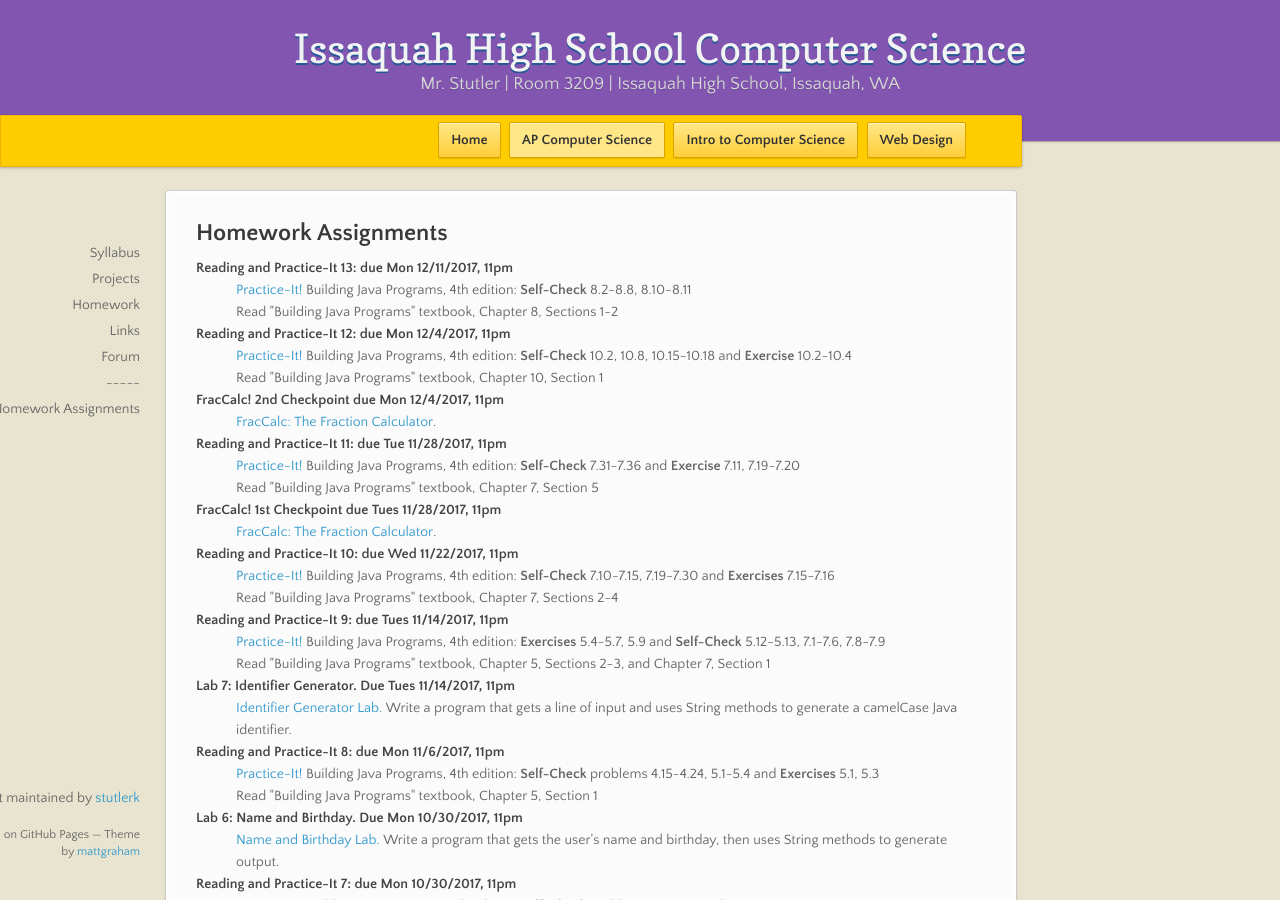
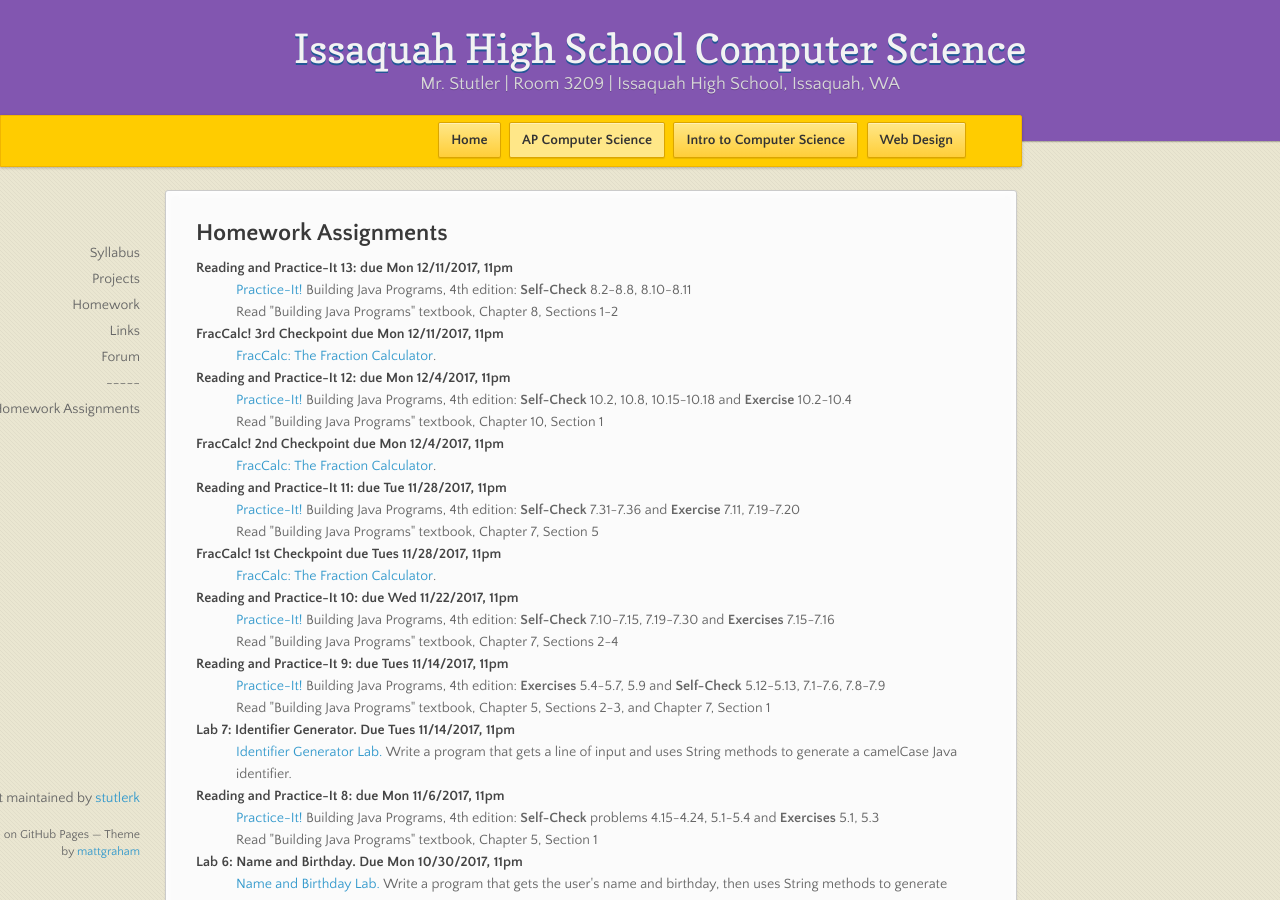
Before and after one commit to stutlerk/ihs-website, a Jekyll site: the page built from _apcs/homework.html, in a window 1280 px wide and 900 px high. Built offline with Jekyll 4.4.1, drawn with Linux system fonts in a browser that asks for light colours; nearby versions of some CDN libraries.

Commit message:
Update homework.html

```diff
--- a/_apcs/homework.html
+++ b/_apcs/homework.html
@@ -9,6 +9,9 @@
     <dt>Reading and Practice-It 13: due Mon 12/11/2017, 11pm</dt>
     <dd><a href="https://practiceit.cs.washington.edu/" target="_blank">Practice-It!</a> Building Java Programs, 4th edition: <b>Self-Check</b> 8.2-8.8, 8.10-8.11</dd>
     <dd>Read "Building Java Programs" textbook, Chapter 8, Sections 1-2</dd>
+
+    <dt>FracCalc! 3rd Checkpoint due Mon 12/11/2017, 11pm</dt>
+    <dd><a href="https://issaquahwednet-my.sharepoint.com/personal/stutlerk_issaquah_wednet_edu/_layouts/15/guestaccess.aspx?guestaccesstoken=76nw1SiLVMRMAuaenBJflZENgReWaqlXJBn0zRhQeAI%3D&docid=0a638b3e4df4a4c88a941f4bb143a2c7d&rev=1&e=dc7b6ed033924d4fa7425f999970c0fd" target="_blank">FracCalc: The Fraction Calculator</a>.</dd>
 
     <dt>Reading and Practice-It 12: due Mon 12/4/2017, 11pm</dt>
     <dd><a href="https://practiceit.cs.washington.edu/" target="_blank">Practice-It!</a> Building Java Programs, 4th edition: <b>Self-Check</b> 10.2, 10.8, 10.15-10.18 and <b>Exercise</b> 10.2-10.4</dd>
```
